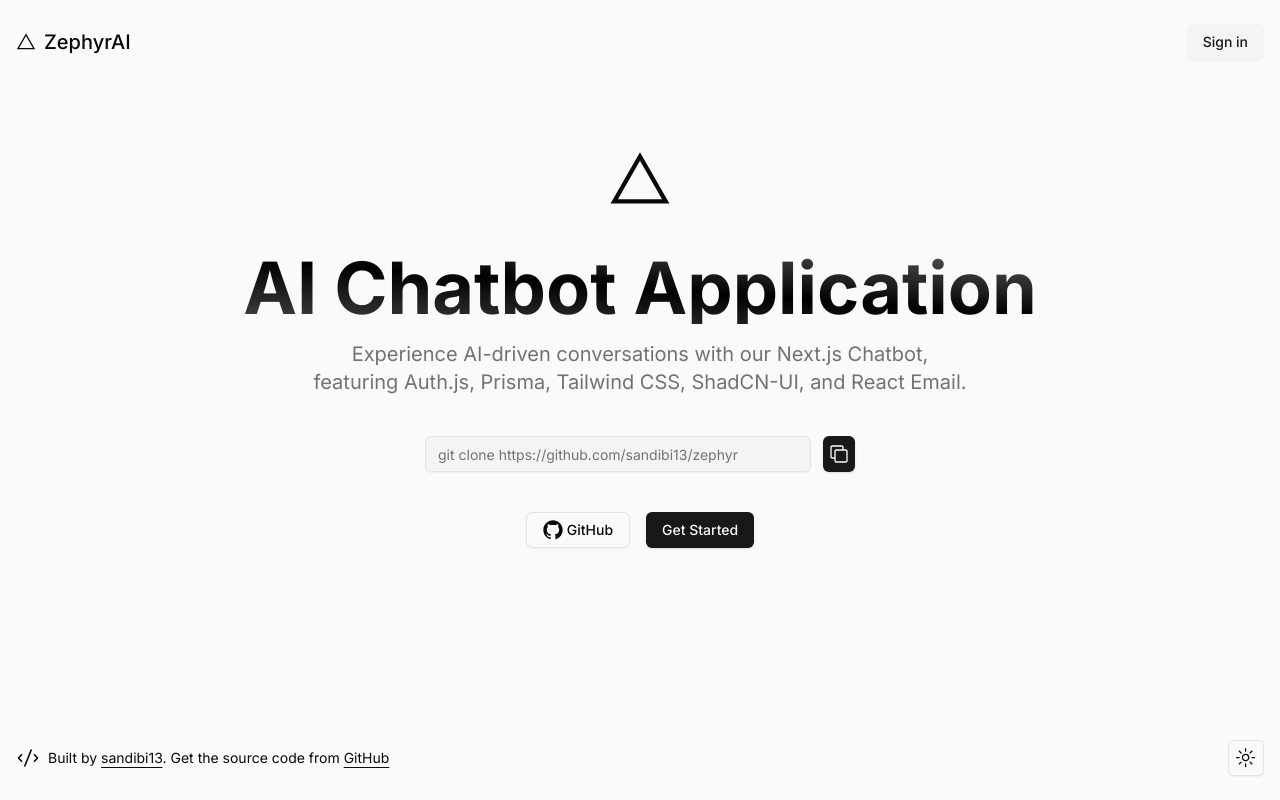
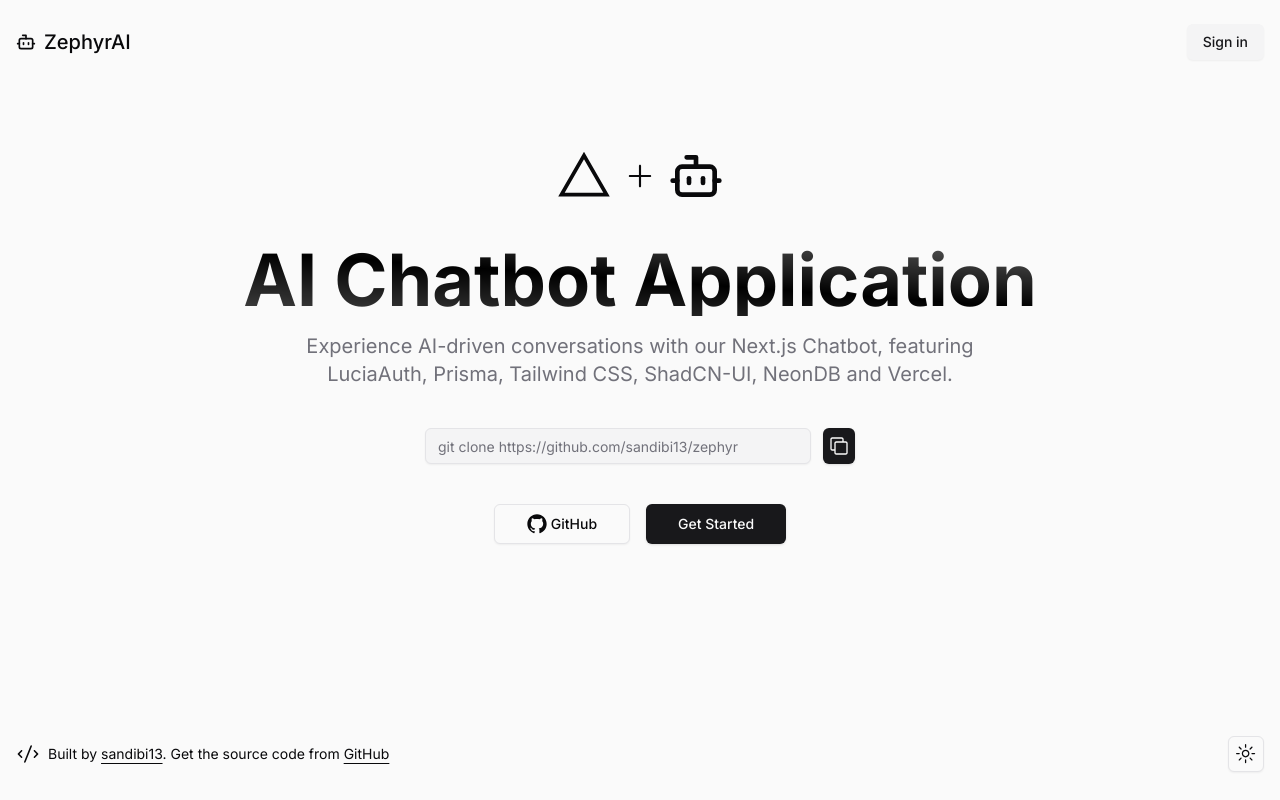
Before and after one commit to sandibi13/zephyr, a Next.js app: page / in a window 1280 px wide. Built offline with nearby package versions, Linux system fonts and the light colour scheme.

Commit message:
made quick fixes and fixed landing page

```diff
--- a/src/app/(auth)/sign-in/page.tsx
+++ b/src/app/(auth)/sign-in/page.tsx
@@ -2,8 +2,8 @@
 
 export default function SignInPage() {
   return (
-    <div>
-      <h1>SignInPage</h1>
-    </div>
+    <>
+      <h1>Sign-In Page</h1>
+    </>
   );
 }
--- a/src/app/(auth)/sign-up/page.tsx
+++ b/src/app/(auth)/sign-up/page.tsx
@@ -2,8 +2,8 @@
 
 export default function SignUpPage() {
   return (
-    <div>
-      <h1>SignUpPage</h1>
-    </div>
+    <>
+      <h1>Sign-Up Page</h1>
+    </>
   );
 }
--- a/src/app/(landing)/page.tsx
+++ b/src/app/(landing)/page.tsx
@@ -1,6 +1,11 @@
 import { CopyClip } from "@/components/copy-clip";
+import { Icons } from "@/components/icons";
 import { Button } from "@/components/ui/button";
-import { GitHubLogoIcon, VercelLogoIcon } from "@radix-ui/react-icons";
+import {
+  GitHubLogoIcon,
+  PlusIcon,
+  VercelLogoIcon,
+} from "@radix-ui/react-icons";
 import Link from "next/link";
 import React from "react";
 
@@ -8,18 +13,21 @@
 
 export default function LandingPage() {
   return (
-    <div>
+    <>
       <section className="mx-auto grid min-h-[calc(100vh-300px)] max-w-5xl flex-col items-center justify-center gap-4 py-10 text-center md:py-12">
         <div className="p-4">
           <div className="mb-10 flex items-center justify-center gap-3">
-            <VercelLogoIcon className="h-16 w-16" />
+            <VercelLogoIcon className="h-14 w-14" />
+            <PlusIcon className="h-8 w-8" />
+            <Icons.BotIcon className="h-14 w-14" />
           </div>
           <h1 className="text-balance bg-gradient-to-tr from-black/70 via-black to-black/60 bg-clip-text text-center text-3xl font-bold text-transparent dark:from-zinc-400/10 dark:via-white/90 dark:to-white/20 sm:text-5xl md:text-6xl lg:text-7xl">
             AI Chatbot Application
           </h1>
           <p className="text-balance mb-10 mt-4 text-center text-muted-foreground md:text-lg lg:text-xl">
             Experience AI-driven conversations with our Next.js Chatbot,
-            featuring Auth.js, Prisma, Tailwind CSS, ShadCN-UI, and React Email.
+            featuring LuciaAuth, Prisma, Tailwind CSS, ShadCN-UI, NeonDB and
+            Vercel.
           </p>
           <div className="mb-10">
             <div className="mx-auto max-w-[430px]">
@@ -27,18 +35,18 @@
             </div>
           </div>
           <div className="flex justify-center gap-4">
-            <Button size="default" variant="outline" asChild>
+            <Button size="lg" variant="outline" asChild>
               <a href={githubUrl}>
                 <GitHubLogoIcon className="mr-1 h-5 w-5" />
                 GitHub
               </a>
             </Button>
-            <Button size="default" asChild>
+            <Button size="lg" asChild>
               <Link href="/chat">Get Started</Link>
             </Button>
           </div>
         </div>
       </section>
-    </div>
+    </>
   );
 }
--- a/src/app/(main)/settings/page.tsx
+++ b/src/app/(main)/settings/page.tsx
@@ -2,8 +2,8 @@
 
 export default function SettingsPage() {
   return (
-    <div>
-      <h1>SettingsPage</h1>
-    </div>
+    <>
+      <h1>Settings Page</h1>
+    </>
   );
 }
--- /dev/null
+++ b/src/components/icons.tsx
@@ -0,0 +1,27 @@
+import React from "react";
+
+type IconProps = React.HTMLAttributes<SVGElement>;
+
+export const Icons = {
+  BotIcon: (props: IconProps) => (
+    <svg
+      {...props}
+      xmlns="http://www.w3.org/2000/svg"
+      width="24"
+      height="24"
+      viewBox="0 0 24 24"
+      fill="none"
+      stroke="currentColor"
+      strokeWidth="2"
+      strokeLinecap="round"
+      strokeLinejoin="round"
+    >
+      <path d="M12 8V4H8" />
+      <rect width="16" height="12" x="4" y="8" rx="2" />
+      <path d="M2 14h2" />
+      <path d="M20 14h2" />
+      <path d="M15 13v2" />
+      <path d="M9 13v2" />
+    </svg>
+  ),
+};
--- a/src/components/landing/header.tsx
+++ b/src/components/landing/header.tsx
@@ -1,4 +1,4 @@
-import { VercelLogoIcon } from "@radix-ui/react-icons";
+import { Icons } from "@/components/icons";
 import Link from "next/link";
 import React from "react";
 import { Button } from "../ui/button";
@@ -11,7 +11,7 @@
           className="flex items-center justify-center text-xl font-medium"
           href="/"
         >
-          <VercelLogoIcon className="mr-2 h-5 w-5" /> ZephyrAI
+          <Icons.BotIcon className="mr-2 h-5 w-5" /> ZephyrAI
         </Link>
         <div className="ml-auto">
           <Button variant="secondary" asChild>
```
